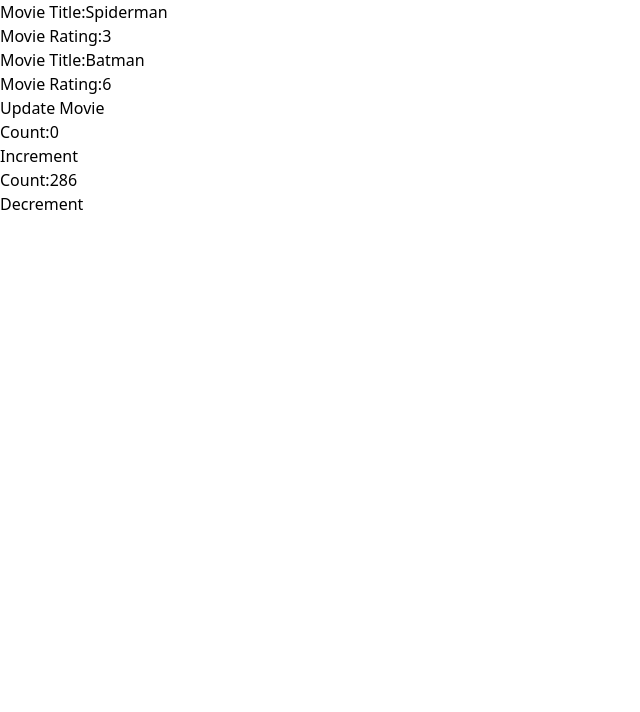
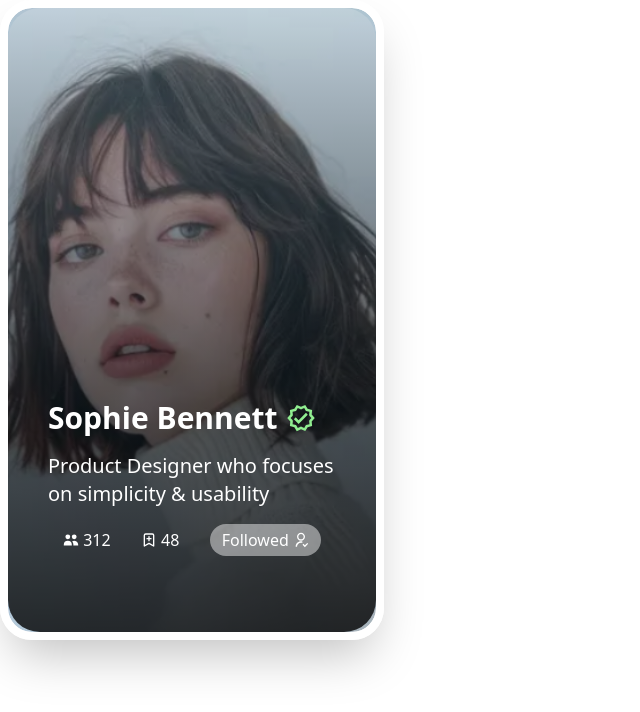
Before and after one commit to Anurag07-07/ReactInDepth, a React (Vite) app in the folder day-1/: page / in a window 1280 px wide. Shown: the top 712 px of the page, without its empty margins (0-640 px from the left). Built offline with nearby package versions, Linux system fonts and the light colour scheme.

Commit message:
Changes In Card Component

```diff
--- a/day-1/src/App.jsx
+++ b/day-1/src/App.jsx
@@ -37,13 +37,13 @@
        <Product></Product>
        <UserList></UserList>
        <ProductList></ProductList> */}
-       {/* <Card name={card1.name} description={card1.description} image={card1.image} save={card1.save} followers={card1.followers}></Card> */}
+       <Card name={card1.name} description={card1.description} image={card1.image} save={card1.save} followers={card1.followers}></Card>
        {/* <UseStateHook></UseStateHook> */}
        {/* <UseStateArray></UseStateArray>
        <UseStateObject></UseStateObject> */}
-       <UseStateArrayofObject></UseStateArrayofObject>
+       {/* <UseStateArrayofObject></UseStateArrayofObject>
        <ComponentTwo></ComponentTwo>
-       <UseStateFnction></UseStateFnction>
+       <UseStateFnction></UseStateFnction> */}
     </div>
   )
 }
--- a/day-1/src/Components/Card.jsx
+++ b/day-1/src/Components/Card.jsx
@@ -2,8 +2,23 @@
 import { FaPlus } from "react-icons/fa6";
 import { HiUsers } from "react-icons/hi";
 import { LuBookmarkPlus } from "react-icons/lu";
+import { useState } from "react";
+import { RiUserFollowLine } from "react-icons/ri";
 
 const Card = ({image,name,description,followers,save}) => {
+  const [follow,setFollows] = useState(followers)
+  const [toogle,setToogle] = useState(false)
+
+  function IncreaseHandler(){
+    setToogle((prev)=>!prev)
+    setFollows((prev)=>prev+1)
+  }
+
+  function DecreaseHandler(){
+    setToogle((prev)=>!prev)
+    setFollows((prev)=>prev-1)
+  }
+
   return (
     <div className=' border-8 border-white shadow-2xl w-96 h-[80vh] rounded-4xl relative'>
       <div className=' absolute  w-full h-full  bg-gradient-to-b from-white/20 to-black/80 rounded-4xl '></div>
@@ -15,9 +30,9 @@
         </div>
         <div className=' text-xl font-extralight'>{description}</div>
         <div className=' flex items-center justify-around '>
-          <div className=" flex justify-center items-center gap-x-1"><HiUsers></HiUsers>{followers}</div>
+          <div className=" flex justify-center items-center gap-x-1"><HiUsers></HiUsers>{follow}</div>
           <div className=" flex justify-center items-center gap-x-1"><LuBookmarkPlus></LuBookmarkPlus>{save}</div>
-          <button className=' flex justify-center items-center rounded-4xl bg-white text-black/35 px-4 py-2 '>Follow<FaPlus /></button>
+          <button>{toogle ? (<div onClick={IncreaseHandler}  className=" flex justify-center items-center gap-x-1 bg-white/45 px-3 py-1 rounded-3xl">Follow<FaPlus /></div>) : (<div onClick={DecreaseHandler} className=" flex justify-center items-center gap-x-1 bg-white/45 px-3 py-1 rounded-3xl">Followed<RiUserFollowLine /></div>)}</button>
         </div>
       </div>
     </div>
```
